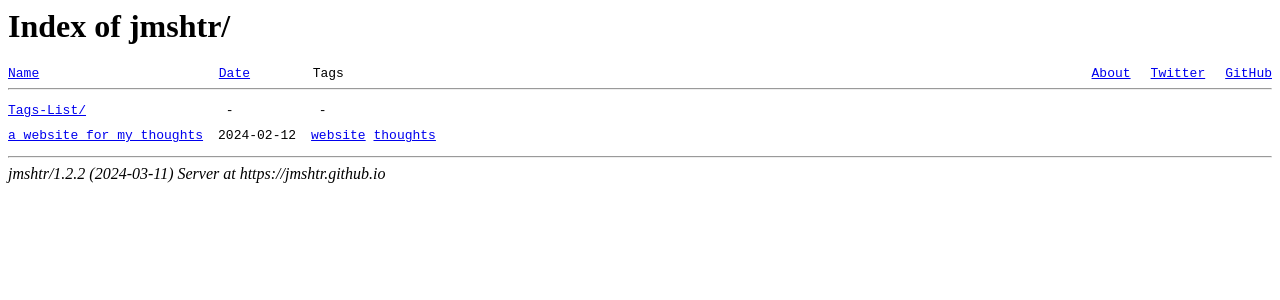
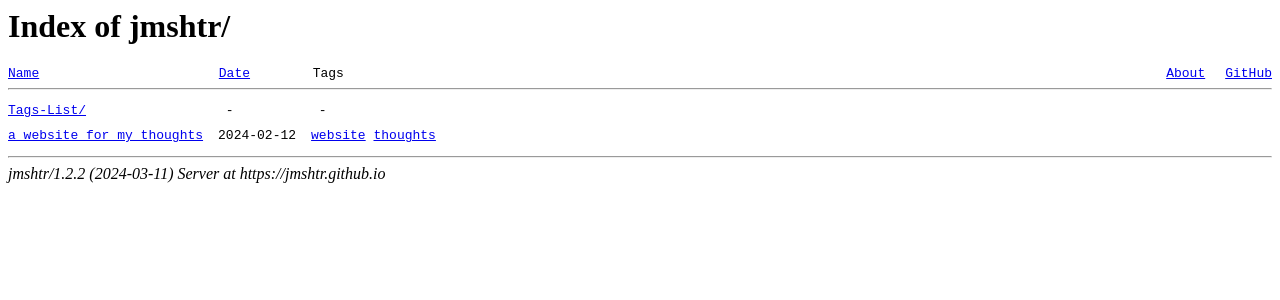
Before and after one commit to jmshtr/jmshtr.github.io, a Jekyll site: the page built from index.md, in a window 1280 px wide. Shown: the top 300 px of the page. Built offline with Jekyll 4.4.1, drawn with Linux system fonts in a browser that asks for light colours; nearby versions of some CDN libraries.

Commit message:
Update header.html

```diff
--- a/_includes/header.html
+++ b/_includes/header.html
@@ -3,6 +3,6 @@
 	<li><a onclick="sort(2)" href="javascript:void(0);">Date</a></li>
 	<li>Tags</li>
 	<li><a href="https://github.com/jmshtr" target="_blank">GitHub</a></li>
-	<li><a href="https://twitter.com/jmshtr" target="_blank">Twitter</a></li>
+<!--        <li><a href="" target="_blank"></a></li> -->
 	<li><a href="/about">About</a></li>
 </ul>
```
